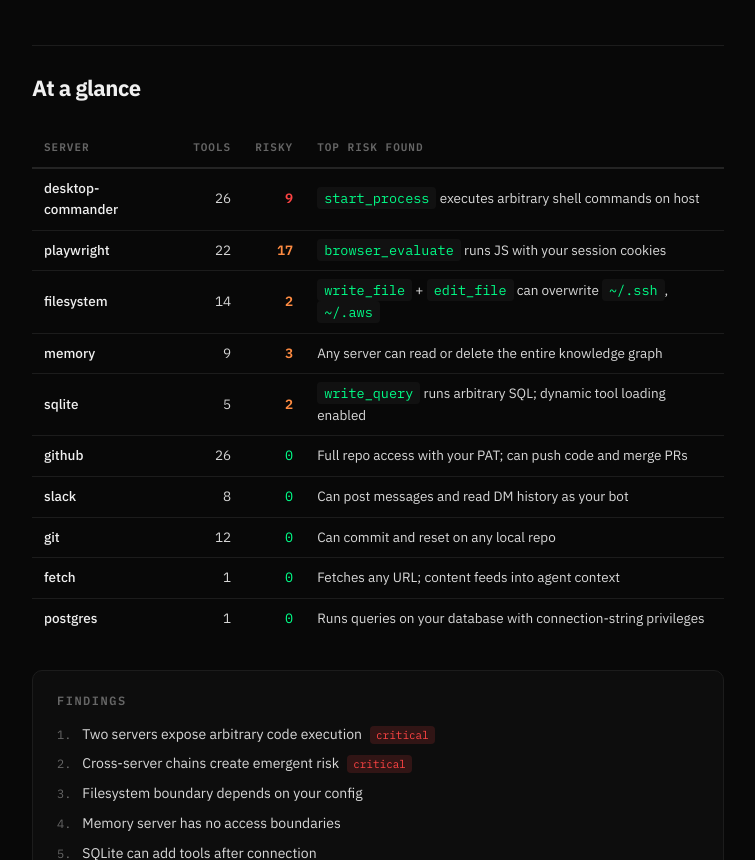
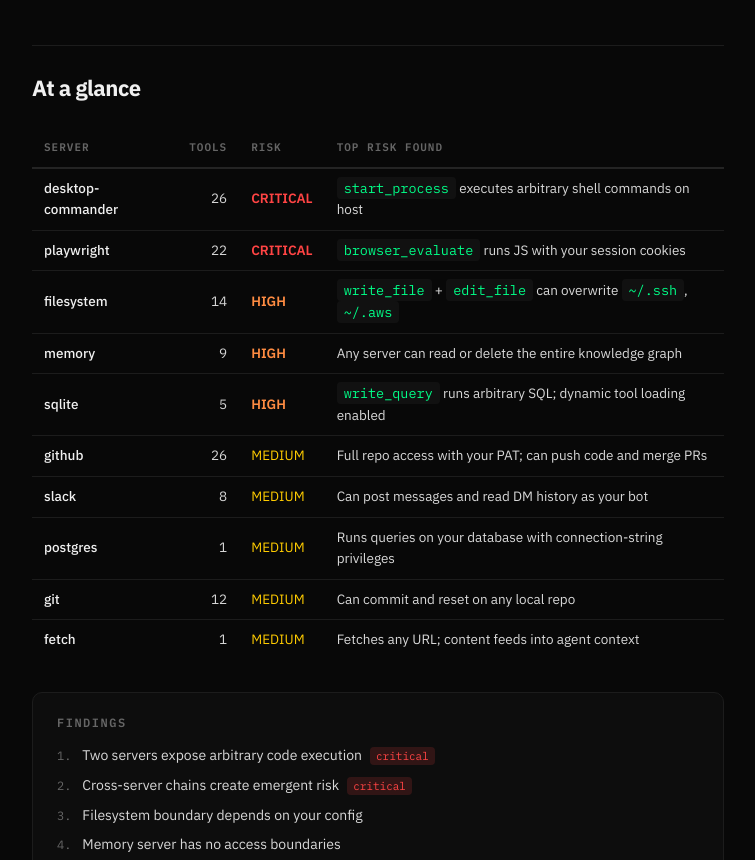
Before and after one commit to averyfoote/agent, a plain HTML site: page docs/Site/blog-mcp-audit.html in a window 1280 px wide. Shown: the part 641-1501 px from the top of the page, without its empty margins (262-1017 px from the left). Drawn offline with Linux system fonts and the light colour scheme.

Commit message:
replace numeric risk counts with qualitative risk labels

```diff
--- a/docs/Site/blog-mcp-audit.html
+++ b/docs/Site/blog-mcp-audit.html
@@ -189,19 +189,19 @@
 
   <table class="audit-table">
     <thead>
-      <tr><th>Server</th><th class="num">Tools</th><th class="num">Risky</th><th>Top risk found</th></tr>
+      <tr><th>Server</th><th class="num">Tools</th><th>Risk</th><th>Top risk found</th></tr>
     </thead>
     <tbody>
-      <tr><td class="server-name">desktop-commander</td><td class="num">26</td><td class="num risk-crit">9</td><td><code>start_process</code> executes arbitrary shell commands on host</td></tr>
-      <tr><td class="server-name">playwright</td><td class="num">22</td><td class="num risk-high">17</td><td><code>browser_evaluate</code> runs JS with your session cookies</td></tr>
-      <tr><td class="server-name">filesystem</td><td class="num">14</td><td class="num risk-high">2</td><td><code>write_file</code> + <code>edit_file</code> can overwrite <code>~/.ssh</code>, <code>~/.aws</code></td></tr>
-      <tr><td class="server-name">memory</td><td class="num">9</td><td class="num risk-high">3</td><td>Any server can read or delete the entire knowledge graph</td></tr>
-      <tr><td class="server-name">sqlite</td><td class="num">5</td><td class="num risk-high">2</td><td><code>write_query</code> runs arbitrary SQL; dynamic tool loading enabled</td></tr>
-      <tr><td class="server-name">github</td><td class="num">26</td><td class="num risk-low">0</td><td>Full repo access with your PAT; can push code and merge PRs</td></tr>
-      <tr><td class="server-name">slack</td><td class="num">8</td><td class="num risk-low">0</td><td>Can post messages and read DM history as your bot</td></tr>
-      <tr><td class="server-name">git</td><td class="num">12</td><td class="num risk-low">0</td><td>Can commit and reset on any local repo</td></tr>
-      <tr><td class="server-name">fetch</td><td class="num">1</td><td class="num risk-low">0</td><td>Fetches any URL; content feeds into agent context</td></tr>
-      <tr><td class="server-name">postgres</td><td class="num">1</td><td class="num risk-low">0</td><td>Runs queries on your database with connection-string privileges</td></tr>
+      <tr><td class="server-name">desktop-commander</td><td class="num">26</td><td class="risk-crit">CRITICAL</td><td><code>start_process</code> executes arbitrary shell commands on host</td></tr>
+      <tr><td class="server-name">playwright</td><td class="num">22</td><td class="risk-crit">CRITICAL</td><td><code>browser_evaluate</code> runs JS with your session cookies</td></tr>
+      <tr><td class="server-name">filesystem</td><td class="num">14</td><td class="risk-high">HIGH</td><td><code>write_file</code> + <code>edit_file</code> can overwrite <code>~/.ssh</code>, <code>~/.aws</code></td></tr>
+      <tr><td class="server-name">memory</td><td class="num">9</td><td class="risk-high">HIGH</td><td>Any server can read or delete the entire knowledge graph</td></tr>
+      <tr><td class="server-name">sqlite</td><td class="num">5</td><td class="risk-high">HIGH</td><td><code>write_query</code> runs arbitrary SQL; dynamic tool loading enabled</td></tr>
+      <tr><td class="server-name">github</td><td class="num">26</td><td class="risk-med">MEDIUM</td><td>Full repo access with your PAT; can push code and merge PRs</td></tr>
+      <tr><td class="server-name">slack</td><td class="num">8</td><td class="risk-med">MEDIUM</td><td>Can post messages and read DM history as your bot</td></tr>
+      <tr><td class="server-name">postgres</td><td class="num">1</td><td class="risk-med">MEDIUM</td><td>Runs queries on your database with connection-string privileges</td></tr>
+      <tr><td class="server-name">git</td><td class="num">12</td><td class="risk-med">MEDIUM</td><td>Can commit and reset on any local repo</td></tr>
+      <tr><td class="server-name">fetch</td><td class="num">1</td><td class="risk-med">MEDIUM</td><td>Fetches any URL; content feeds into agent context</td></tr>
     </tbody>
   </table>
 
```
